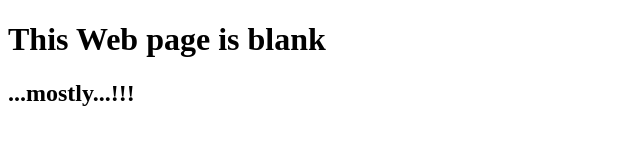
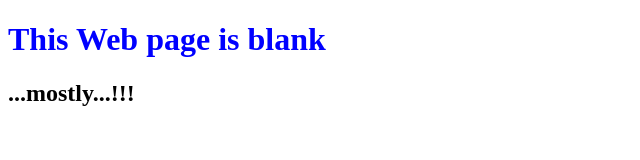
Before and after one commit to D054974/openSAPGit, a plain HTML site: page index.html in a window 1280 px wide. Shown: the whole page, without its empty margins (0-640 px from the left). Drawn offline with Linux system fonts and the light colour scheme.

Commit message:
added blue color to heading 1

```diff
--- a/index.html
+++ b/index.html
@@ -6,7 +6,7 @@
 		<title>openSAP Git Week 1</title>
 	</head>
 	<body>
-	 <h1> This Web page is blank </h1>
+	 <h1 style = "color: Blue"> This Web page is blank </h1>
 	 <h2> ...mostly...!!!</h2>
 	</body>
 </html>
```
Also changed, not shown: 1 other file.
